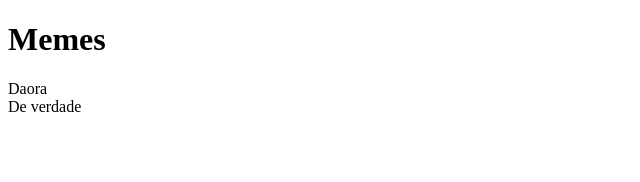
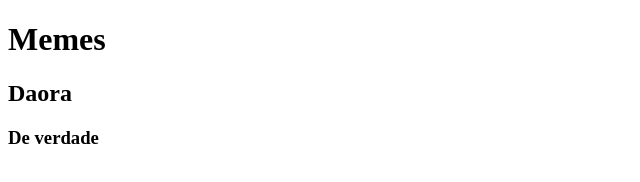
Before and after one commit to raffsdias/dio-bootcamp-frontend-angular, a plain HTML site: page index.html in a window 1280 px wide. Shown: the whole page, without its empty margins (0-640 px from the left). Drawn offline with Linux system fonts and the light colour scheme.

Commit message:
modified index.html

```diff
--- a/index.html
+++ b/index.html
@@ -11,13 +11,16 @@
     </header>
     <section>
         <header>
-            Daora
+            <h2>Daora</h2>
         </header>
+        <article>
+            <header>
+                <h3>De verdade</h3>
+            </header>
+        </article>
     </section>
-    <article>
-        <header>
-            De verdade
-        </header>
-    </article>
+    <footer>
+
+    </footer>
 </body>
 </html>
```
